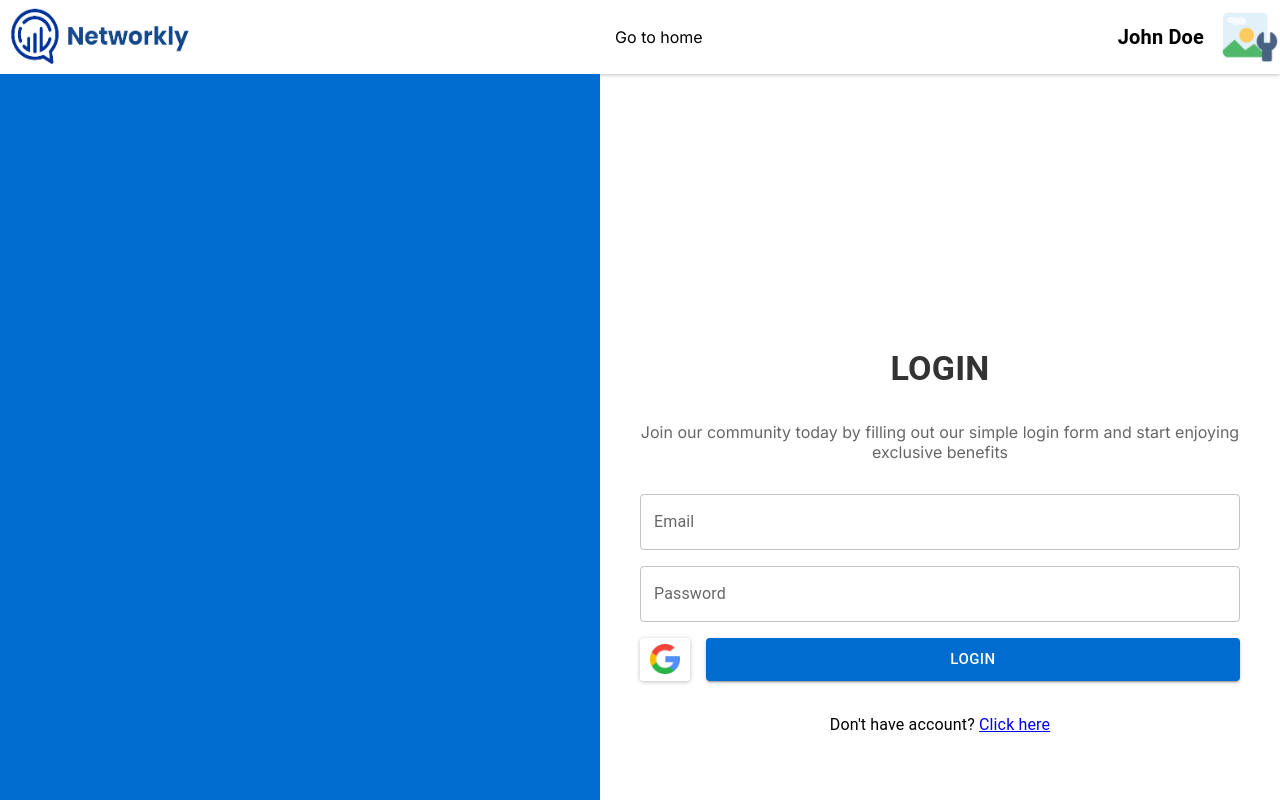
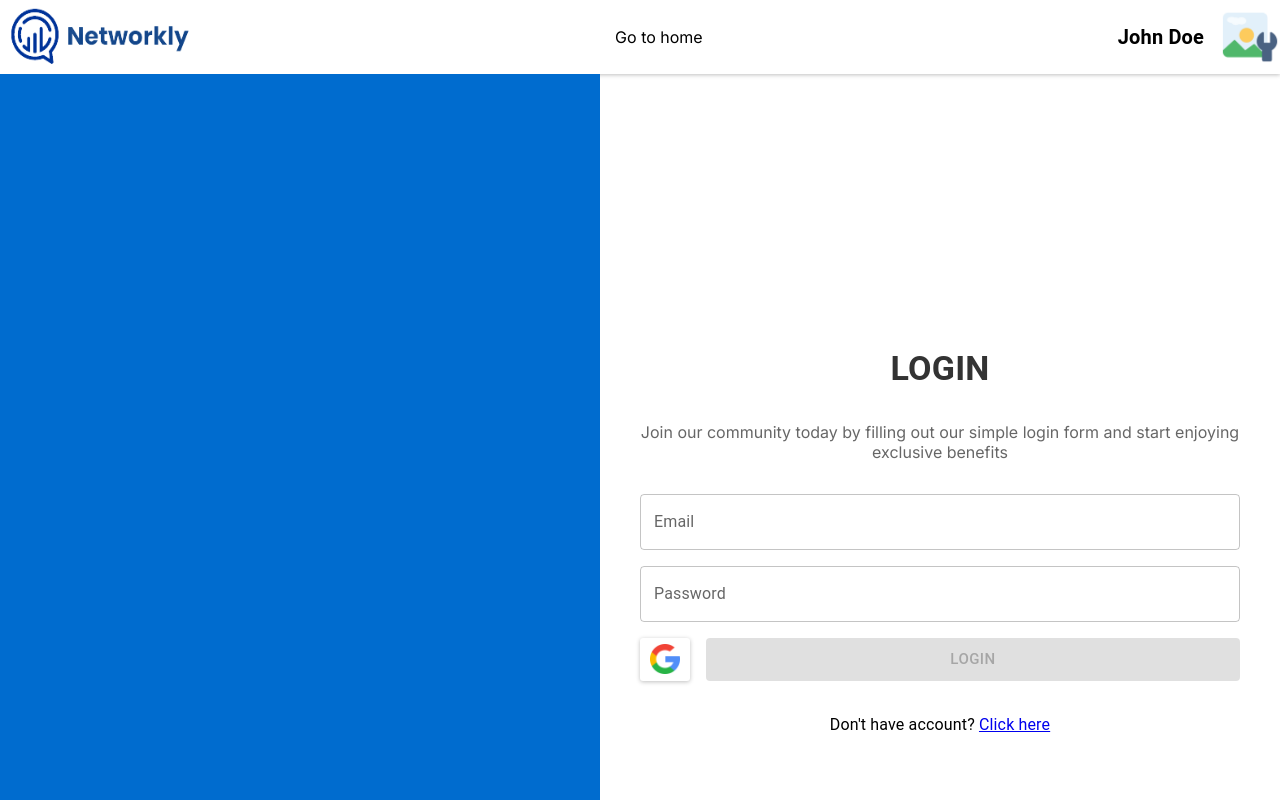
Before and after one commit to Dzenoo/Social-Media-App, a Next.js app: page /login in a window 1280 px wide. Shown: the top 800 px of the page. Built offline with nearby package versions, Linux system fonts and the light colour scheme.

Commit message:
Finishing Login form

```diff
--- a/app/(auth)/login/page.jsx
+++ b/app/(auth)/login/page.jsx
@@ -3,6 +3,7 @@ import { Button, TextField, Typography } from "@mui/material";
 import classes from "../../../css/Auth.module.css";
 import Link from "next/link";
 import Image from "next/image";
+import LoginForm from "@/components/Auth/LoginForm";
 
 const Login = () => {
   return (
@@ -16,28 +17,7 @@ const Login = () => {
           Join our community today by filling out our simple login form and
           start enjoying exclusive benefits
         </Typography>
-        <form className={classes.form}>
-          <TextField placeholder="example@gmail.com" label="Email" />
-          <TextField placeholder="****" label="Password" />
-          <div className={classes.actions}>
-            <div className={classes.google}>
-              <Image
-                src="/images/search.png"
-                alt="google"
-                width={30}
-                height={30}
-              />
-            </div>
-            <Button
-              type="submit"
-              size="large"
-              variant="contained"
-              sx={{ backgroundColor: "#006ccf", width: "100%" }}
-            >
-              Login
-            </Button>
-          </div>
-        </form>
+        <LoginForm classes={classes} />
         <Typography>
           Don't have account? <Link href="/signup">Click here</Link>
         </Typography>
--- /dev/null
+++ b/components/Auth/LoginForm.jsx
@@ -0,0 +1,69 @@
+"use client";
+
+import { useValidation } from "@/hooks/useValidation";
+import { VALIDATOR_EMAIL, VALIDATOR_MINLENGTH } from "@/utils/validators";
+import { Button, TextField } from "@mui/material";
+import Image from "next/image";
+
+const LoginForm = ({ classes }) => {
+  const emailValidation = useValidation([VALIDATOR_EMAIL()]);
+  const passwordValidation = useValidation([VALIDATOR_MINLENGTH(6)]);
+
+  const formData = {
+    email: emailValidation.value,
+    password: passwordValidation.value,
+  };
+
+  let formIsValid = false;
+  if (emailValidation.isValid && passwordValidation.isValid) {
+    formIsValid = true;
+  }
+
+  return (
+    <form className={classes.form}>
+      <TextField
+        placeholder="example@gmail.com"
+        label="Email"
+        value={emailValidation.value}
+        onChange={emailValidation.onChangeHandler}
+        onBlur={emailValidation.onBlurHandler}
+        error={!emailValidation.isValid && emailValidation.isTouched}
+        helperText={
+          !emailValidation.isValid &&
+          emailValidation.isTouched &&
+          "Please enter valid email"
+        }
+      />
+      <TextField
+        placeholder="****"
+        label="Password"
+        value={passwordValidation.value}
+        onChange={passwordValidation.onChangeHandler}
+        onBlur={passwordValidation.onBlurHandler}
+        error={!passwordValidation.isValid && passwordValidation.isTouched}
+        type="password"
+        helperText={
+          !passwordValidation.isValid &&
+          passwordValidation.isTouched &&
+          "Please enter valid email"
+        }
+      />
+      <div className={classes.actions}>
+        <div className={classes.google}>
+          <Image src="/images/search.png" alt="google" width={30} height={30} />
+        </div>
+        <Button
+          type="submit"
+          size="large"
+          variant="contained"
+          disabled={!formIsValid}
+          sx={{ backgroundColor: "#006ccf", width: "100%" }}
+        >
+          Login
+        </Button>
+      </div>
+    </form>
+  );
+};
+
+export default LoginForm;
--- a/components/Auth/SignupForm.jsx
+++ b/components/Auth/SignupForm.jsx
@@ -39,8 +39,6 @@ const SignupForm = ({ classes }) => {
   ) {
     formIsValid = true;
   }
-
-  console.log(formIsValid);
 
   return (
     <form className={classes.form}>
```
